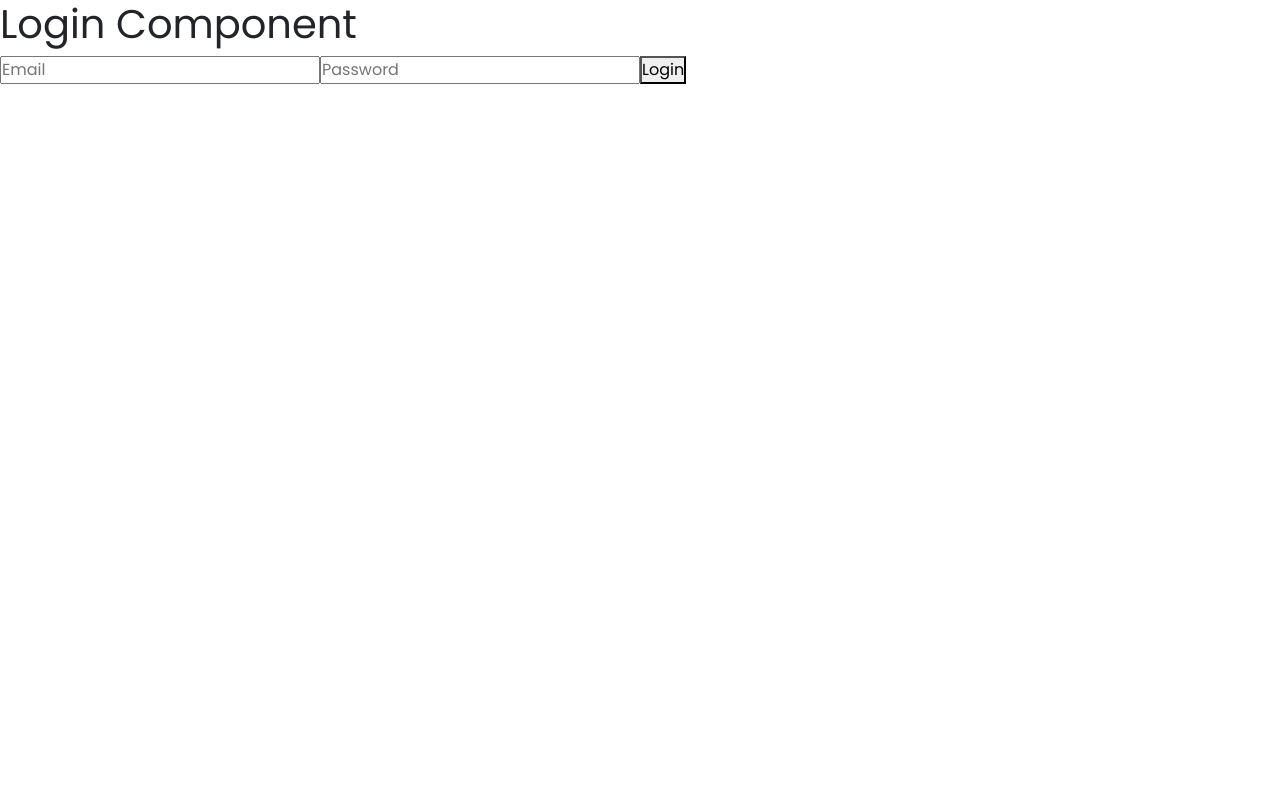
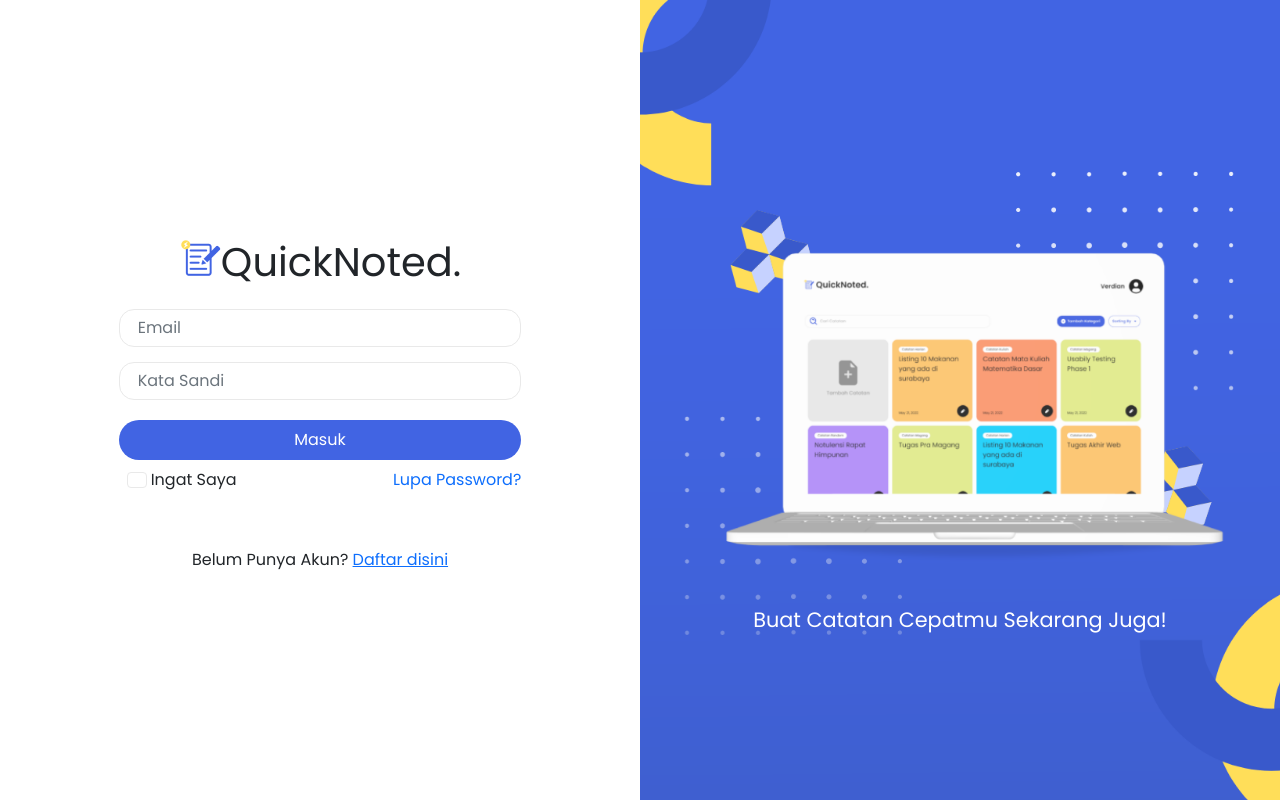
Before and after one commit to ivannoard/SEAL-NotesApp, a React (Create React App) app: page /login in a window 1280 px wide. Built offline with nearby package versions, Linux system fonts and the light colour scheme.

Commit message:
add login register page

```diff
--- a/src/app.css
+++ b/src/app.css
@@ -3,7 +3,7 @@
 }
 
 .nav-menu:hover {
-  background-color: gray;
+  background-color: rgb(235, 235, 235);
 }
 
 .btn-purple {
--- a/src/components/navbar/Navbar.jsx
+++ b/src/components/navbar/Navbar.jsx
@@ -21,13 +21,13 @@ const Navbar = () => {
     <div className="Navbar">
       <div className="container py-3">
         <div className="d-flex align-items-center justify-content-between">
-          <div className="left">
+          <div className="left-nav">
             <div className="logo d-flex align-items-center gap-1">
               <img src={logo} alt="logo" style={{ marginTop: '-15px' }} />
               <h4>QuickNoted.</h4>
             </div>
           </div>
-          <div className="right position-relative" style={{ cursor: 'pointer' }} onClick={() => setProfileToggle(!profileToggle)}>
+          <div className="right-nav position-relative" style={{ cursor: 'pointer' }} onClick={() => setProfileToggle(!profileToggle)}>
             <div className="profile d-flex align-items-center gap-2">
               <h6 className='username'>Verdian</h6>
               <img src={photo} alt="profile-img" width='50px' height='50px' className="rounded-circle" />
--- a/src/pages/auth/Login.jsx
+++ b/src/pages/auth/Login.jsx
@@ -1,17 +1,30 @@
 import { useEffect, useState } from "react"
 import { useDispatch, useSelector } from "react-redux"
-import { useNavigate } from "react-router-dom"
+import { Link, useLocation, useNavigate } from "react-router-dom"
 import { loginUser } from "../../redux/actions/userAction"
+import logo from '../../images/logo.png'
+import right from '../../images/right.png'
+import './style.css'
 
 const Login = () => {
+  const imgStyle = {
+    height: '100vh',
+    background: `url(${right})`,
+    backgroundRepeat: 'no-repeat',
+    backgroundSize: 'cover',
+    backgroundPositionY: 'center',
+    zIndex: -10
+  }
+
+  // logic
   const [fields, setFields] = useState({
     email: '',
     password: ''
   })
+
   const dispatch = useDispatch()
   const user = useSelector(state => state.user.user)
   const navigate = useNavigate()
-  console.log(user)
 
   function handleChange(e) {
     e.preventDefault()
@@ -33,15 +46,52 @@ const Login = () => {
     if (user) return navigate('/') // middleware
   }, [user])
 
+  console.log(user)
+
   return (
     <div className="Login">
-      <h1>Login Component</h1>
+      {/* <h1>Login Component</h1> */}
       {/* Code Here */}
-      <form onSubmit={handleLogin}>
+      {/* <form onSubmit={handleLogin}>
         <input onChange={handleChange} type="email" name='email' placeholder="Email" />
         <input onChange={handleChange} type="password" name="password" placeholder="Password" />
         <button type="submit">Login</button>
-      </form>
+      </form> */}
+      <section className="auth container-fluid">
+        <div className="row min-vh-100" >
+          <div className="col-lg-6 left">
+            <div className="row justify-content-center align-items-center h-100">
+              <div className="col-md-8 col-10 form">
+                <div className="header text-center">
+                  <img src={logo} alt="" />
+                  <h1 style={{ marginTop: '-15px' }}>QuickNoted.</h1>
+                </div>
+                <form onSubmit={handleLogin}>
+                  <input type="email" name='email' onChange={handleChange} className="form-control mt-4" id="email" placeholder="Email" />
+
+                  <input type="password" name="password" onChange={handleChange} className="form-control" id="password" placeholder="Kata Sandi" />
+
+                  <button className="sign-in" type='submit'>Masuk</button>
+                </form>
+                <div className="form-check ms-2 my-2 d-flex justify-content-between">
+                  <div className="checkbox">
+                    <input type="checkbox" className="form-check-input mt-1" id="exampleCheck1" />
+                    <label htmlFor="exampleCheck1" className="form-check-label">Ingat Saya</label>
+                  </div>
+                  <p><a href="#" className="text-decoration-none mb-5">Lupa Password?</a></p>
+                </div>
+                <div className="text-center pt-5">
+                  <p>Belum Punya Akun? <Link to='/register'>Daftar disini</Link></p>
+                </div>
+              </div>
+
+            </div>
+          </div>
+          <div className="col-lg-6 right d-lg-block position-absolute position-md-static top-0 start-o end-0 bottom-0" style={imgStyle}>
+            <h5>Buat Catatan Cepatmu Sekarang Juga!</h5>
+          </div>
+        </div>
+      </section>
     </div>
   )
 }
--- a/src/pages/auth/Register.jsx
+++ b/src/pages/auth/Register.jsx
@@ -1,9 +1,60 @@
+import { useEffect, useState } from 'react'
+import { Link } from 'react-router-dom'
+import logo from '../../images/logo.png'
+import right from '../../images/right.png'
+import './style.css'
+
 const Register = () => {
+  const imgStyle = {
+    height: '100vh',
+    background: `url(${right})`,
+    backgroundRepeat: 'no-repeat',
+    backgroundSize: 'cover',
+    backgroundPositionY: 'center',
+    zIndex: -10
+  }
+
   return (
     <div className="Register">
-      <h1>Register Component</h1>
+      {/* <h1>Register Component</h1> */}
       {/* Code Here */}
-    </div>
+      <section className="auth container-fluid">
+        <div className="row min-vh-100">
+          <div className="col-lg-6 left">
+            <div className="row justify-content-center align-items-center h-100">
+              <div className="col-md-8 col-10 form">
+                <div className="header text-center">
+                  <img src={logo} alt="" />
+                  <h1 style={{ marginTop: '-15px' }}>QuickNoted.</h1>
+                </div>
+                <div className="">
+                  <input type="email" className="form-control mt-4" id="email" placeholder="Email" />
+                  <input type="text" className="form-control mt-4" id="name" placeholder="Nama" />
+                  <input type="password" className="form-control" id="password" placeholder="Kata Sandi" />
+                  <input type="password" className="form-control" id="password" placeholder="Ulangi Kata Sandi" />
+
+                  <button className="sign-in">Masuk</button>
+                </div>
+                <div className="form-check ms-2 my-2 d-flex justify-content-between">
+                  <div className="checkbox">
+                    <input type="checkbox" className="form-check-input mt-1" id="exampleCheck1" />
+                    <label htmlFor="exampleCheck1" className="form-check-label">Ingat Saya</label>
+                  </div>
+                  <p><a href="" className="text-decoration-none mb-5">Lupa Password?</a></p>
+                </div>
+                <div className="text-center pt-5">
+                  <p>Sudah Punya Akun? <Link to='/login'>Masuk disini</Link></p>
+                </div>
+              </div>
+
+            </div>
+          </div>
+          <div className="col-lg-6 right d-lg-block position-absolute position-md-static top-0 start-o end-0 bottom-0" style={imgStyle}>
+            <h5>Buat Catatan Cepatmu Sekarang Juga!</h5>
+          </div>
+        </div>
+      </section >
+    </div >
   )
 }
 
--- /dev/null
+++ b/src/pages/auth/style.css
@@ -0,0 +1,90 @@
+.form input {
+  border-radius: 15px;
+  margin-top: 15px;
+  padding-left: 18px;
+  border: 1px solid #e9e9e9;
+}
+
+.sign-in {
+  width: 100%;
+  border-radius: 20px;
+  border: none;
+  height: 40px;
+  margin-top: 20px;
+  color: white;
+  background-color: #4164e3;
+}
+
+.left {
+  /* height: 100vh; */
+}
+
+/* .right {
+  height: 100vh;
+  background: url("../../images/right.png");
+  background-repeat: no-repeat;
+  background-size: cover;
+  background-position-y: center;
+} */
+
+.right {
+  color: white;
+  text-align: center;
+}
+
+.right h5 {
+  position: relative;
+  top: 76%;
+  font-size: 1.3rem;
+}
+
+@media (min-width: 992px) {
+  .header {
+    text-align: center;
+  }
+
+  .header h1 {
+    float: right;
+    padding-top: 25px;
+    transform: translateX(-8%);
+  }
+}
+
+@media (min-width: 1250px) {
+  .header {
+    text-align: center;
+  }
+
+  .header h1 {
+    float: right;
+    padding-top: 25px;
+    transform: translateX(-25%);
+  }
+}
+
+@media (max-width: 991px) {
+  body {
+    /* background: url("img/right.png"); */
+    /* background-repeat: no-repeat;
+    background-size: cover;
+    background-position-y: center;
+    background-position-x: center; */
+  }
+
+  .form {
+    background: rgba(255, 255, 255, 0.25);
+    box-shadow: 0 8px 32px 0 rgba(31, 38, 135, 0.37);
+    backdrop-filter: blur(8.5px);
+    -webkit-backdrop-filter: blur(8.5px);
+    border-radius: 10px;
+    border: 1px solid rgba(255, 255, 255, 0.18);
+    padding: 50px 30px;
+    border-radius: 10px;
+  }
+
+  .form input {
+    border-radius: 15px;
+    margin-top: 15px;
+    border: 1px solid #4164e3;
+  }
+}
```
Also changed, not shown: src/images/right.png (added).
